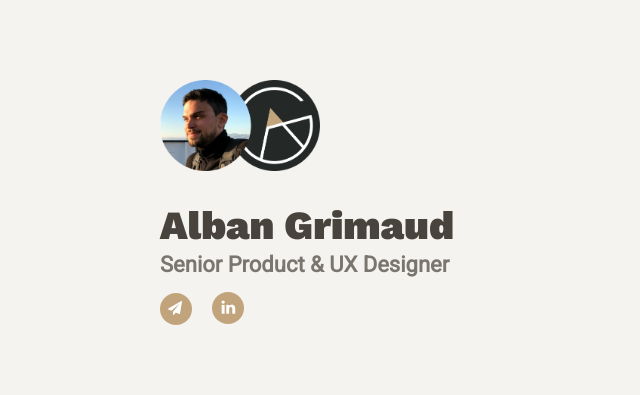
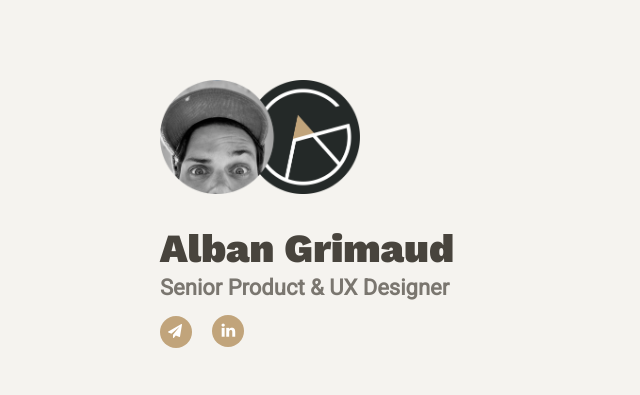
Before and after one commit to agrimaud/agrimaud.github.io, a PHP site: page / in a window 1280 px wide. Shown: the top 395 px of the page, without its empty margins (0-640 px from the left). Run offline with PHP 8.4, Linux system fonts and the light colour scheme; some libraries are stand-ins or nearby versions.

Commit message:
updated Index.html

```diff
--- a/css/index.css
+++ b/css/index.css
@@ -152,7 +152,7 @@ p {
     margin-bottom: 32px; }
     @media screen and (min-width: 767px) {
       .profile img {
-        width: 160px; } }
+        width: 200px; } }
   .profile span {
     color: #C1A47B;
     font-size: 2.5rem;
--- a/index.html
+++ b/index.html
@@ -37,7 +37,7 @@
     <div class="profile-container">
       <section class="profile">
           <!-- <div class="flex-container"> -->
-            <img src="assets/profile-new-2.png" alt="">
+            <img src="assets/profile-new 3.png" alt="">
             <div class="profile-info">
               <h1>Alban Grimaud</h1>
               <h2>Senior Product & UX Designer</h2>
@@ -156,7 +156,7 @@
           <div class="about-item">
             <!-- <i class="fas fa-home"></i> -->
             <p class="emoji">🏡</p>
-            <p>When I'm not designing, I play music 🎸 and I learn to fly ✈️.</p>
+            <p>When I'm not designing, I play music 🎹 and I learn to fly ✈️.</p>
           </div>
         </div>
 
--- a/scss/index.scss
+++ b/scss/index.scss
@@ -217,7 +217,7 @@ p {
     // height: 140px;
     margin-bottom: 32px;
     @media screen and (min-width: $breakpoint-tablet) {
-        width: 160px;}
+        width: 200px;}
   }
 
   span {
```
Also changed, not shown: assets/profile-new 3.png (added), 3 other files.
